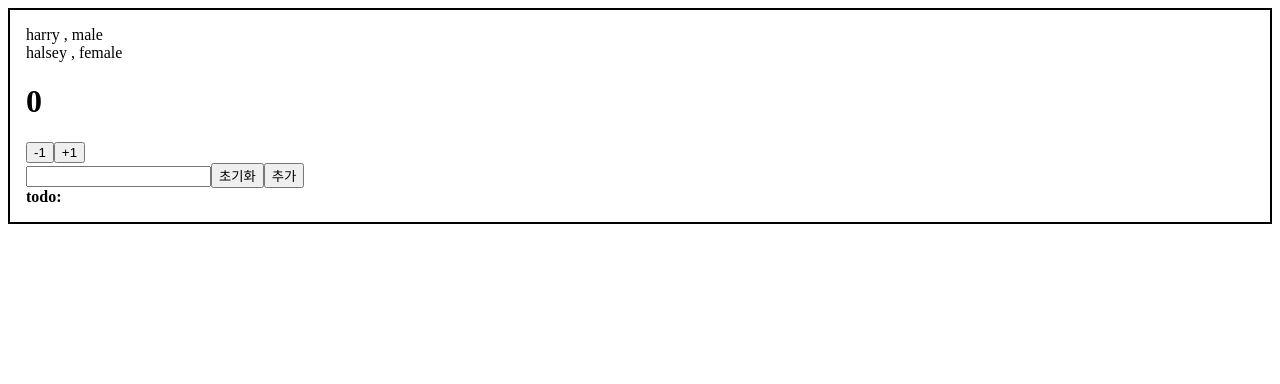
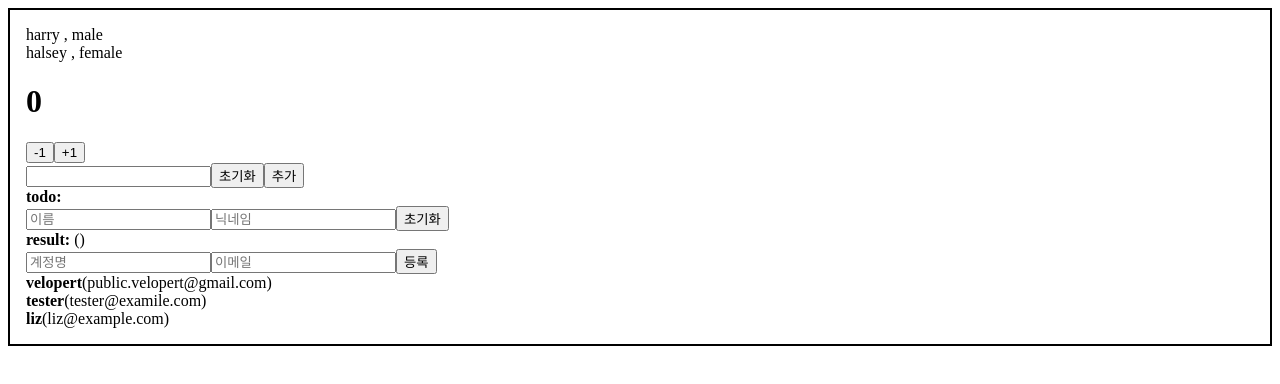
Before and after one commit to sksskdf/React_SpringBoot_Practice-Java_JS, a React (Create React App) app in the folder rs/rsfe/: page / in a window 1280 px wide. Shown: the top 384 px of the page. Built offline with nearby package versions, Linux system fonts and the light colour scheme.

Commit message:
22-03-11

```diff
--- /dev/null
+++ b/rs/rsfe/src/CreateUser.js
@@ -0,0 +1,23 @@
+import React from 'react';
+
+const CreateUser = ({username,email,onChange,onCreate}) => {
+    return (
+        <div>
+            <input
+                name="username"
+                placeholder="계정명"
+                onChange={onChange}
+                value={username}
+            />
+            <input
+                name="email"
+                placeholder="이메일"
+                onChange={onChange}
+                value={email}
+            />
+            <button onClick={onCreate}>등록</button>
+        </div>
+    );
+};
+
+export default CreateUser;
--- /dev/null
+++ b/rs/rsfe/src/InputsSample.js
@@ -0,0 +1,53 @@
+import React, {useRef, useState} from 'react';
+
+const InputsSample = () => {
+    const [inputs,setInputs] = useState({
+        name: '',
+        nickname:''
+    })
+
+    const nameInput = useRef(); //DOM선택 쉽게해줌
+
+    const { name , nickname } = inputs; //inputs.name 이런 식으로 접근 X 비구조화 할당을 해주어서 name으로 바로 접근
+
+    const onChange=(e)=>{
+        console.dir(e);
+        const { value, name } = e.target; //input의 value 프로퍼티
+        setInputs({
+            ...inputs, //객체복사 이렇게 스프레드문법을 사용해서 깊은복사를 해주는 이유는 불변성을 지키기 위해서 인데, 기존 상태를 직접 수정하게 되면, 값을 바꿔도 리렌더링이 되지 않는다.
+            [name]: value
+        });
+    };
+
+    const onReset=()=>{
+        setInputs({
+            name:'',
+            nickname:'', //초기화
+        });
+        nameInput.current.focus();
+    };
+
+    return (
+        <div>
+            <input
+                name="name"
+                placeholder="이름"
+                onChange={onChange}
+                value={name}
+                ref={nameInput} />
+            <input
+                name="nickname"
+                placeholder="닉네임"
+                onChange={onChange}
+                value={nickname}
+            />
+            <button onClick={onReset}>초기화</button>
+            <div>
+                <b>result: </b>
+                {name} ({nickname})
+            </div>
+        </div>
+    );
+};
+
+export default InputsSample;
--- /dev/null
+++ b/rs/rsfe/src/UserList.js
@@ -0,0 +1,22 @@
+import React from 'react';
+
+
+const User=({user})=>{ //반복적으로 사용되는 부분은 컴포넌트화 시켜 사용한다.
+    return (
+        <div>
+            <b>{user.username}</b><span>({user.email})</span>
+        </div>
+    );
+}
+
+const UserList = ({users}) => {
+    return (
+        <div>
+            {users.map((users,index) =>(
+                <User user={users} key={index}/>
+            ))}
+        </div>
+    );
+}
+
+export default UserList;
--- /dev/null
+++ b/rs/rsfe/src/giveUserList.js
@@ -0,0 +1,68 @@
+import React, {useRef, useState} from 'react';
+import UserList from "./UserList";
+import CreateUser from "./CreateUser";
+
+const GiveUserList = () => {
+    const [inputs,setInputs] = useState({
+        username:'',
+        email:''
+    });
+
+    const { username,email } = inputs;
+
+    const onChange = e => {
+        const {name,value} = e.target;
+        setInputs({
+            ...inputs,
+            [name]: value
+        });
+    };
+
+    const [users,setUsers] = useState([
+        {
+            id: 1,
+            username: 'velopert',
+            email: 'public.velopert@gmail.com'
+        },
+        {
+            id: 2,
+            username: 'tester',
+            email: 'tester@examile.com'
+        },
+        {
+            id: 3,
+            username: 'liz',
+            email: 'liz@example.com'
+        }
+    ]);
+
+    const nextId = useRef(4);
+
+    const onCreate=()=>{
+        const user = {
+            id:nextId.current,
+            username,
+            email
+        };
+        setUsers([...users,user]);
+        setInputs({
+            username: '',
+            email:''
+        });
+        nextId.current += 1;
+    }
+
+    return (
+        <>
+        <CreateUser
+            username={username}
+            email={email}
+            onChange={onChange}
+            onCreate={onCreate}
+        />
+        <UserList users={users} />
+        </>
+    );
+};
+
+export default GiveUserList;
--- a/rs/rsfe/src/index.js
+++ b/rs/rsfe/src/index.js
@@ -4,6 +4,9 @@ import App from './App';
 import Wrapper from "./Wrapper";
 import Counter from "./Counter";
 import InputSample from "./InputSample";
+import InputsSample from "./InputsSample";
+import UserList from "./UserList";
+import GiveUserList from "./giveUserList";
 
 ReactDOM.render(
   <React.StrictMode>
@@ -12,6 +15,8 @@ ReactDOM.render(
           <App gender="female" />
           <Counter />
           <InputSample />
+          <InputsSample />
+          <GiveUserList />
       </Wrapper>
   </React.StrictMode>,
   document.getElementById('root')
```
Also changed, not shown: 2 other files (tests, documents, lock files or other folders).
